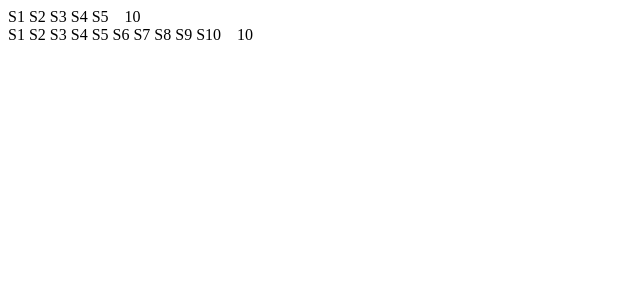
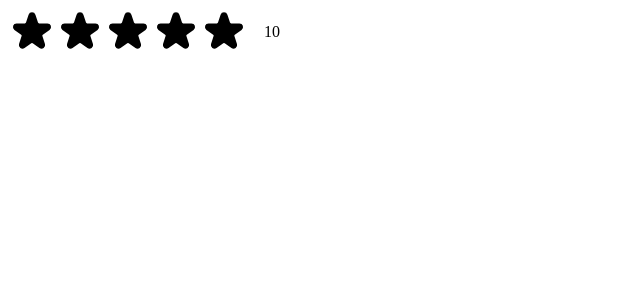
Before and after one commit to ermiasdesalegn/usepopcorn, a React (Create React App) app: page / in a window 1280 px wide. Shown: the top 300 px of the page, without its empty margins (0-640 px from the left). Built offline with nearby package versions, Linux system fonts and the light colour scheme.

Commit message:
the star is created and enhanced and default value added now

```diff
--- a/src/StarRating.jsx
+++ b/src/StarRating.jsx
@@ -3,10 +3,15 @@
   alignItems: "center",
   gap: "16px",
 };
+const starStyle = {
+  width: "48px",
+  height: "48px",
+  display: "block",
+  cursor: "pointer",
+};
 
 const starContainerStyle = {
   display: "flex",
-  gap: "4px",
 };
 const textStyle = {
   lineHeight: "1",
@@ -18,10 +23,24 @@
     <div style={ContainerStyle}>
       <div style={starContainerStyle}>
         {Array.from({ length: maxRating }, (_, i) => (
-          <span>S{i + 1}</span>
+          <Star key={i} />
         ))}
       </div>
       <p style={textStyle}>10</p>
     </div>
   );
 }
+export function Star() {
+  return (
+    <span role="button" style={starStyle}>
+      <svg
+        xmlns="http://www.w3.org/2000/svg"
+        viewBox="0 0 20 20"
+        fill="#000"
+        stroke="#000"
+      >
+        <path d="M9.049 2.927c.3-.921 1.603-.921 1.902 0l1.07 3.292a1 1 0 00.95.69h3.462c.969 0 1.371 1.24.588 1.81l-2.8 2.034a1 1 0 00-.364 1.118l1.07 3.292c.3.921-.755 1.688-1.54 1.118l-2.8-2.034a1 1 0 00-1.175 0l-2.8 2.034c-.784.57-1.838-.197-1.539-1.118l1.07-3.292a1 1 0 00-.364-1.118L2.98 8.72c-.783-.57-.38-1.81.588-1.81h3.461a1 1 0 00.951-.69l1.07-3.292z" />
+      </svg>
+    </span>
+  );
+}
--- a/src/index.js
+++ b/src/index.js
@@ -9,6 +9,5 @@
   <React.StrictMode>
     {/* <App /> */}
     <StarRating maxRating={5} />
-    <StarRating maxRating={10} />
   </React.StrictMode>
 );
```
